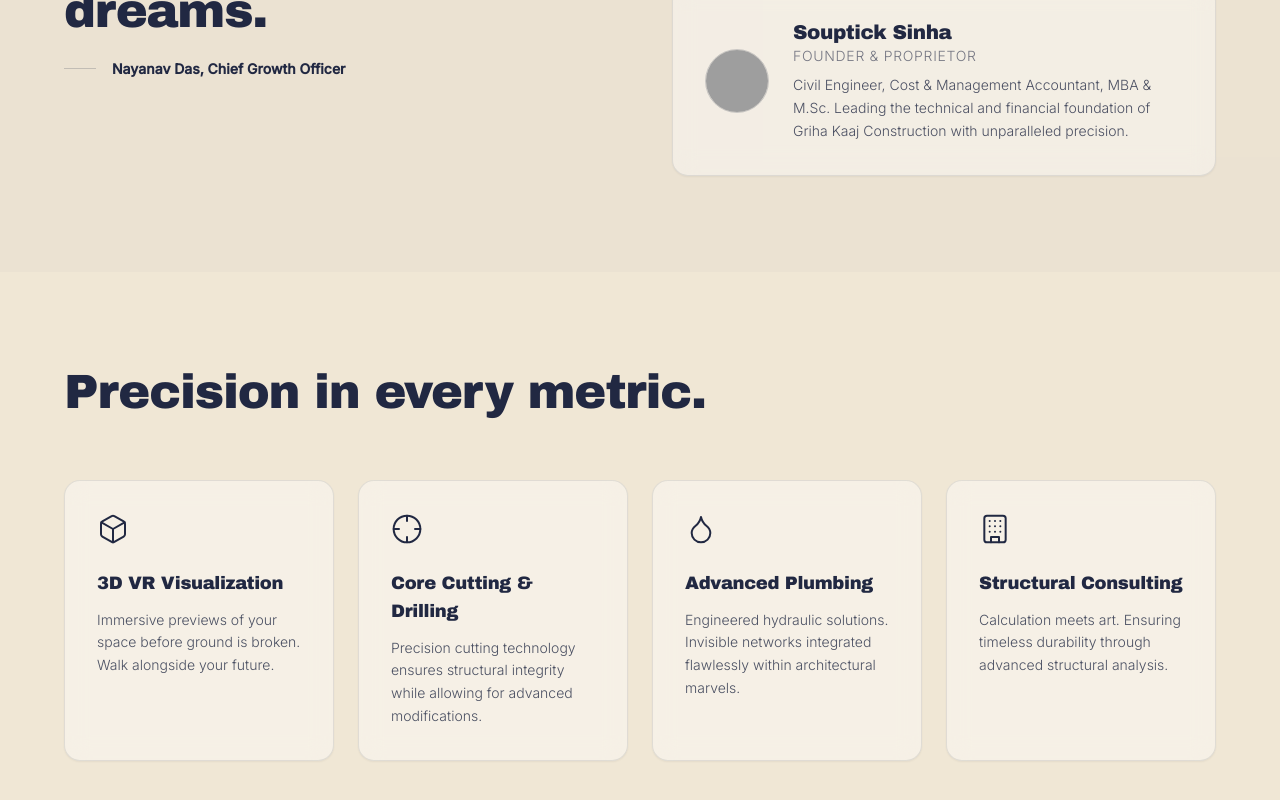
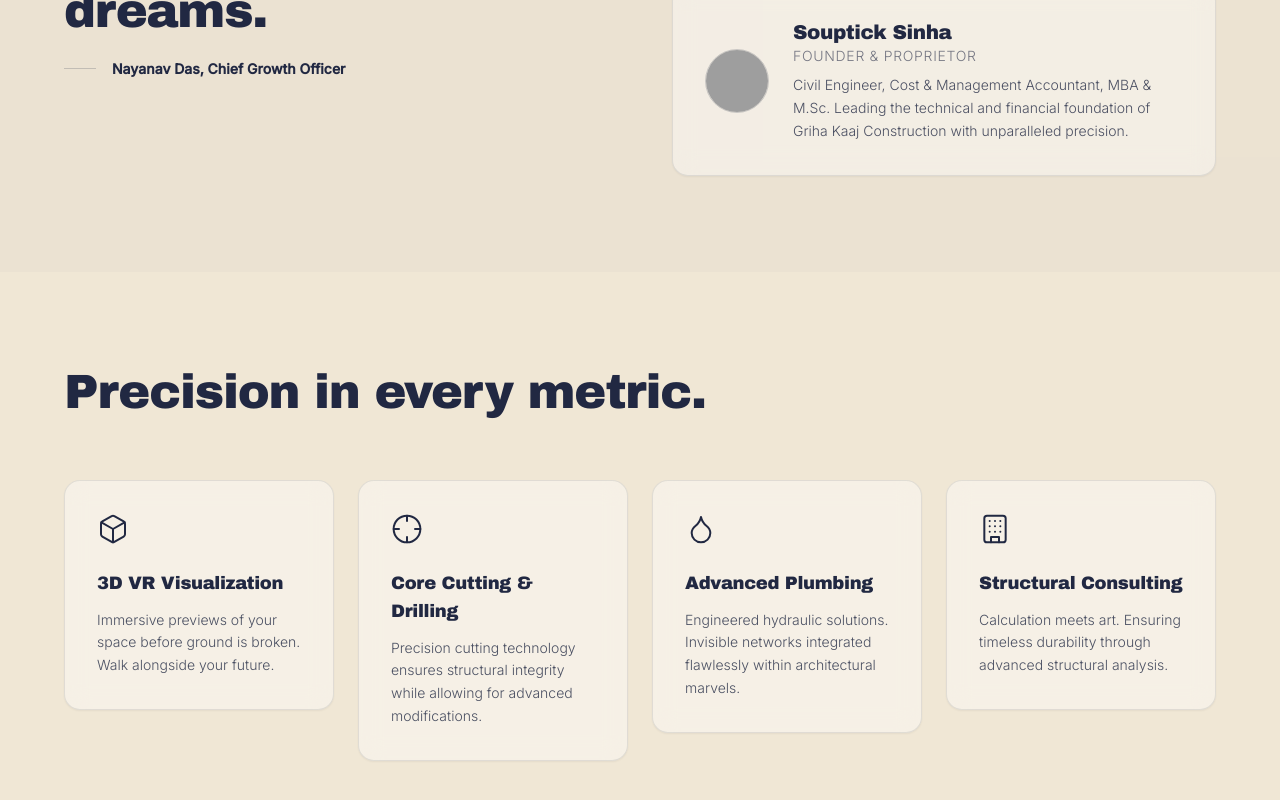
Before and after one commit to Quickaxis/grihakaajconstruction, a React (Vite) app: page / in a window 1280 px wide. Shown: the part 1914-2714 px from the top of the page. Built offline with nearby package versions, Linux system fonts and the light colour scheme; grey boxes are pictures that could not be loaded.

Commit message:
feat: add scroll-triggered reveal animations to Sections 2-6

```diff
--- a/src/App.tsx
+++ b/src/App.tsx
@@ -2,6 +2,7 @@ import React, { useState, useCallback } from 'react';
 import { Navbar } from './components/Navbar';
 import { FadeIn, AnimatedHeading } from './components/Animations';
 import { Preloader } from './components/Preloader';
+import { Reveal } from './components/Reveal';
 import {
   Box,
   Crosshair,
@@ -97,10 +98,13 @@ const App: React.FC = () => {
         {/* SECTION 2: OUR PROJECTS */}
         <section id="projects" className="py-24 px-6 md:px-12 lg:px-16">
           <div className="max-w-[1400px] mx-auto">
-            <h2 className="text-4xl md:text-5xl font-semibold mb-12 tracking-tight text-brand-indigo">Engineered to Perfection.</h2>
+            <Reveal>
+              <h2 className="text-4xl md:text-5xl font-semibold mb-12 tracking-tight text-brand-indigo">Engineered to Perfection.</h2>
+            </Reveal>
 
             <div className="grid grid-cols-1 md:grid-cols-2 gap-8">
               {/* Card 1 */}
+              <Reveal delay={100}>
               <div className="bg-white/40 backdrop-blur-md border border-brand-indigo/10 shadow-sm rounded-2xl overflow-hidden group cursor-pointer hover:bg-white/60 hover:-translate-y-1 hover:shadow-md transition-all duration-500">
                 <img
                   src="https://images.unsplash.com/photo-1600596542815-ffad4c1539a9?auto=format&fit=crop&q=80&w=1600"
@@ -119,8 +123,10 @@ const App: React.FC = () => {
                   </div>
                 </div>
               </div>
+              </Reveal>
 
               {/* Card 2 */}
+              <Reveal delay={250}>
               <div className="bg-white/40 backdrop-blur-md border border-brand-indigo/10 shadow-sm rounded-2xl overflow-hidden group cursor-pointer hover:bg-white/60 hover:-translate-y-1 hover:shadow-md transition-all duration-500">
                 <img
                   src="https://images.unsplash.com/photo-1486406146926-c627a92ad1ab?auto=format&fit=crop&q=80&w=1600"
@@ -139,6 +145,7 @@ const App: React.FC = () => {
                   </div>
                 </div>
               </div>
+              </Reveal>
             </div>
           </div>
         </section>
@@ -148,6 +155,7 @@ const App: React.FC = () => {
           <div className="max-w-[1400px] mx-auto">
             <div className="lg:grid lg:grid-cols-2 gap-16 items-center">
               {/* Quote Area */}
+              <Reveal>
               <div className="mb-12 lg:mb-0 relative">
                 <span className="absolute -top-16 -left-10 text-[12rem] text-brand-indigo/5 font-serif leading-none select-none pointer-events-none">"</span>
                 <h2 className="text-4xl lg:text-5xl font-semibold leading-tight text-brand-indigo mb-6 relative z-10 tracking-tight">
@@ -158,10 +166,12 @@ const App: React.FC = () => {
                   <p className="font-semibold text-sm text-brand-indigo">Nayanav Das, Chief Growth Officer</p>
                 </div>
               </div>
+              </Reveal>
 
               {/* Profiles */}
               <div className="space-y-6">
                 {/* Nayanav Das Card */}
+                <Reveal delay={150}>
                 <div className="bg-white/40 backdrop-blur-md border border-brand-indigo/10 shadow-sm rounded-2xl p-8 relative overflow-hidden group cursor-pointer hover:bg-white/60 hover:-translate-y-1 hover:shadow-md transition-all duration-500">
                   <div className="flex items-center gap-6 relative z-10">
                     <img
@@ -176,8 +186,10 @@ const App: React.FC = () => {
                     </div>
                   </div>
                 </div>
+                </Reveal>
 
                 {/* Souptick Sinha Card */}
+                <Reveal delay={300}>
                 <div className="bg-white/40 backdrop-blur-md border border-brand-indigo/10 shadow-sm rounded-2xl p-8 relative overflow-hidden group cursor-pointer hover:bg-white/60 hover:-translate-y-1 hover:shadow-md transition-all duration-500">
                   <div className="flex items-center gap-6 relative z-10">
                     <img
@@ -192,6 +204,7 @@ const App: React.FC = () => {
                     </div>
                   </div>
                 </div>
+                </Reveal>
               </div>
             </div>
           </div>
@@ -200,28 +213,38 @@ const App: React.FC = () => {
         {/* SECTION 4: TECHNICAL EXCELLENCE */}
         <section id="technical" className="py-24 px-6 md:px-12 lg:px-16">
           <div className="max-w-[1400px] mx-auto">
-            <h2 className="text-4xl md:text-5xl font-semibold mb-16 tracking-tight text-brand-indigo">Precision in every metric.</h2>
+            <Reveal>
+              <h2 className="text-4xl md:text-5xl font-semibold mb-16 tracking-tight text-brand-indigo">Precision in every metric.</h2>
+            </Reveal>
             <div className="grid grid-cols-1 md:grid-cols-2 lg:grid-cols-4 gap-6">
+              <Reveal delay={100}>
               <div className="bg-white/40 backdrop-blur-md border border-brand-indigo/10 shadow-sm rounded-2xl p-8 hover:bg-white/60 hover:-translate-y-1 hover:shadow-md transition-all duration-500 group">
                 <Box size={32} color="#212842" className="mb-6 transition-transform group-hover:scale-110" strokeWidth={1.5} />
                 <h3 className="text-lg font-semibold mb-3 text-brand-indigo">3D VR Visualization</h3>
                 <p className="text-brand-indigo/80 font-light text-sm leading-relaxed">Immersive previews of your space before ground is broken. Walk alongside your future.</p>
               </div>
+              </Reveal>
+              <Reveal delay={200}>
               <div className="bg-white/40 backdrop-blur-md border border-brand-indigo/10 shadow-sm rounded-2xl p-8 hover:bg-white/60 hover:-translate-y-1 hover:shadow-md transition-all duration-500 group">
                 <Crosshair size={32} color="#212842" className="mb-6 transition-transform group-hover:scale-110" strokeWidth={1.5} />
                 <h3 className="text-lg font-semibold mb-3 text-brand-indigo">Core Cutting & Drilling</h3>
                 <p className="text-brand-indigo/80 font-light text-sm leading-relaxed">Precision cutting technology ensures structural integrity while allowing for advanced modifications.</p>
               </div>
+              </Reveal>
+              <Reveal delay={300}>
               <div className="bg-white/40 backdrop-blur-md border border-brand-indigo/10 shadow-sm rounded-2xl p-8 hover:bg-white/60 hover:-translate-y-1 hover:shadow-md transition-all duration-500 group">
                 <Droplet size={32} color="#212842" className="mb-6 transition-transform group-hover:scale-110" strokeWidth={1.5} />
                 <h3 className="text-lg font-semibold mb-3 text-brand-indigo">Advanced Plumbing</h3>
                 <p className="text-brand-indigo/80 font-light text-sm leading-relaxed">Engineered hydraulic solutions. Invisible networks integrated flawlessly within architectural marvels.</p>
               </div>
+              </Reveal>
+              <Reveal delay={400}>
               <div className="bg-white/40 backdrop-blur-md border border-brand-indigo/10 shadow-sm rounded-2xl p-8 hover:bg-white/60 hover:-translate-y-1 hover:shadow-md transition-all duration-500 group">
                 <Building size={32} color="#212842" className="mb-6 transition-transform group-hover:scale-110" strokeWidth={1.5} />
                 <h3 className="text-lg font-semibold mb-3 text-brand-indigo">Structural Consulting</h3>
                 <p className="text-brand-indigo/80 font-light text-sm leading-relaxed">Calculation meets art. Ensuring timeless durability through advanced structural analysis.</p>
               </div>
+              </Reveal>
             </div>
           </div>
         </section>
@@ -237,33 +260,45 @@ const App: React.FC = () => {
           </div>
 
           <div className="max-w-[1400px] mx-auto text-center relative z-10">
-            <h2 className="text-4xl md:text-5xl lg:text-6xl font-semibold mb-20 tracking-tight text-brand-indigo">Rooted in Assam. Building the Northeast.</h2>
+            <Reveal>
+              <h2 className="text-4xl md:text-5xl lg:text-6xl font-semibold mb-20 tracking-tight text-brand-indigo">Rooted in Assam. Building the Northeast.</h2>
+            </Reveal>
 
             <div className="grid grid-cols-1 md:grid-cols-3 gap-6 max-w-5xl mx-auto">
+              <Reveal delay={100}>
               <div className="bg-white/40 backdrop-blur-md border border-brand-indigo/10 shadow-sm rounded-2xl p-10 flex flex-col items-center justify-center text-center hover:bg-white/60 hover:-translate-y-1 hover:shadow-md transition-all duration-500">
                 <p className="text-5xl font-light mb-3 text-brand-indigo">40+</p>
                 <p className="text-brand-indigo/60 tracking-[0.2em] text-xs uppercase font-light">Active Sites</p>
               </div>
+              </Reveal>
+              <Reveal delay={200}>
               <div className="bg-white/40 backdrop-blur-md border border-brand-indigo/10 shadow-sm rounded-2xl p-10 flex flex-col items-center justify-center text-center hover:bg-white/60 hover:-translate-y-1 hover:shadow-md transition-all duration-500">
                 <p className="text-5xl font-light mb-3 text-brand-indigo">15</p>
                 <p className="text-brand-indigo/60 tracking-[0.2em] text-xs uppercase font-light">Years Guarantee</p>
               </div>
+              </Reveal>
+              <Reveal delay={300}>
               <div className="bg-white/40 backdrop-blur-md border border-brand-indigo/10 shadow-sm rounded-2xl p-10 flex flex-col items-center justify-center text-center hover:bg-white/60 hover:-translate-y-1 hover:shadow-md transition-all duration-500">
                 <p className="text-5xl font-light mb-3 text-brand-indigo">Dibrugarh</p>
                 <p className="text-brand-indigo/60 tracking-[0.2em] text-xs uppercase font-light">Headquarters</p>
               </div>
+              </Reveal>
             </div>
           </div>
         </section>
 
         {/* SECTION 6: START YOUR BUILD & FOOTER */}
         <section id="contact" className="pt-16 pb-32 px-6">
+          <Reveal>
           <div className="max-w-6xl mx-auto bg-white/40 backdrop-blur-md border border-brand-indigo/10 shadow-sm rounded-3xl p-10 lg:p-16 relative overflow-hidden">
             <div className="lg:grid lg:grid-cols-2 gap-16 relative z-10">
               {/* Info side */}
               <div className="">
-                <h2 className="text-4xl md:text-5xl font-semibold mb-10 tracking-tight text-brand-indigo">Ready to break ground?</h2>
+                <Reveal delay={100}>
+                  <h2 className="text-4xl md:text-5xl font-semibold mb-10 tracking-tight text-brand-indigo">Ready to break ground?</h2>
+                </Reveal>
                 <div className="flex flex-col gap-6">
+                  <Reveal delay={200}>
                   <div className="flex items-center gap-6">
                     <div className="w-12 h-12 rounded-full border border-brand-indigo/10 flex items-center justify-center text-brand-indigo">
                       <Phone size={20} />
@@ -273,6 +308,8 @@ const App: React.FC = () => {
                       <p className="text-lg text-brand-indigo font-semibold">+91 6002766537</p>
                     </div>
                   </div>
+                  </Reveal>
+                  <Reveal delay={300}>
                   <div className="flex items-center gap-6">
                     <div className="w-12 h-12 rounded-full border border-brand-indigo/10 flex items-center justify-center text-brand-indigo">
                       <Mail size={20} />
@@ -282,6 +319,8 @@ const App: React.FC = () => {
                       <p className="text-lg text-brand-indigo font-semibold">office@grihakaaj.com</p>
                     </div>
                   </div>
+                  </Reveal>
+                  <Reveal delay={400}>
                   <div className="flex items-center gap-6">
                     <div className="w-12 h-12 rounded-full border border-brand-indigo/10 flex items-center justify-center text-brand-indigo">
                       <MapPin size={20} />
@@ -291,10 +330,12 @@ const App: React.FC = () => {
                       <p className="text-lg text-brand-indigo font-semibold">HQ: Dibrugarh, Assam</p>
                     </div>
                   </div>
+                  </Reveal>
                 </div>
               </div>
 
               {/* Form side */}
+              <Reveal delay={200}>
               <div className="">
                 <form
                   onSubmit={(e) => {
@@ -340,9 +381,12 @@ const App: React.FC = () => {
                   </button>
                 </form>
               </div>
+              </Reveal>
             </div>
           </div>
+          </Reveal>
 
+          <Reveal delay={200}>
           <div className="max-w-6xl mx-auto mt-24 pt-8 border-t border-brand-indigo/10 flex flex-col md:flex-row justify-between items-center gap-4 text-brand-indigo/40 text-[10px] uppercase tracking-[0.2em] font-light">
             <p>© 2026 Griha Kaaj Construction. All rights reserved.</p>
             <div className="flex gap-8">
@@ -350,6 +394,7 @@ const App: React.FC = () => {
               <a href="#" className="hover:text-brand-indigo transition-colors">Terms</a>
             </div>
           </div>
+          </Reveal>
         </section>
 
       </main>
--- /dev/null
+++ b/src/components/Reveal.tsx
@@ -0,0 +1,38 @@
+import React, { useEffect, useRef, useState } from 'react';
+
+export const Reveal = ({ children, delay = 0 }: { children: React.ReactNode, delay?: number }) => {
+  const [isVisible, setIsVisible] = useState(false);
+  const ref = useRef<HTMLDivElement>(null);
+
+  useEffect(() => {
+    const observer = new IntersectionObserver(
+      ([entry]) => {
+        if (entry.isIntersecting) {
+          setIsVisible(true);
+          observer.unobserve(entry.target);
+        }
+      },
+      { threshold: 0.1, rootMargin: '0px 0px -50px 0px' }
+    );
+
+    if (ref.current) {
+      observer.observe(ref.current);
+    }
+
+    return () => {
+      if (ref.current) observer.unobserve(ref.current);
+    };
+  }, []);
+
+  return (
+    <div
+      ref={ref}
+      style={{ transitionDelay: `${delay}ms` }}
+      className={`transition-all duration-[800ms] ease-out ${
+        isVisible ? 'opacity-100 translate-y-0' : 'opacity-0 translate-y-12'
+      }`}
+    >
+      {children}
+    </div>
+  );
+};
```
